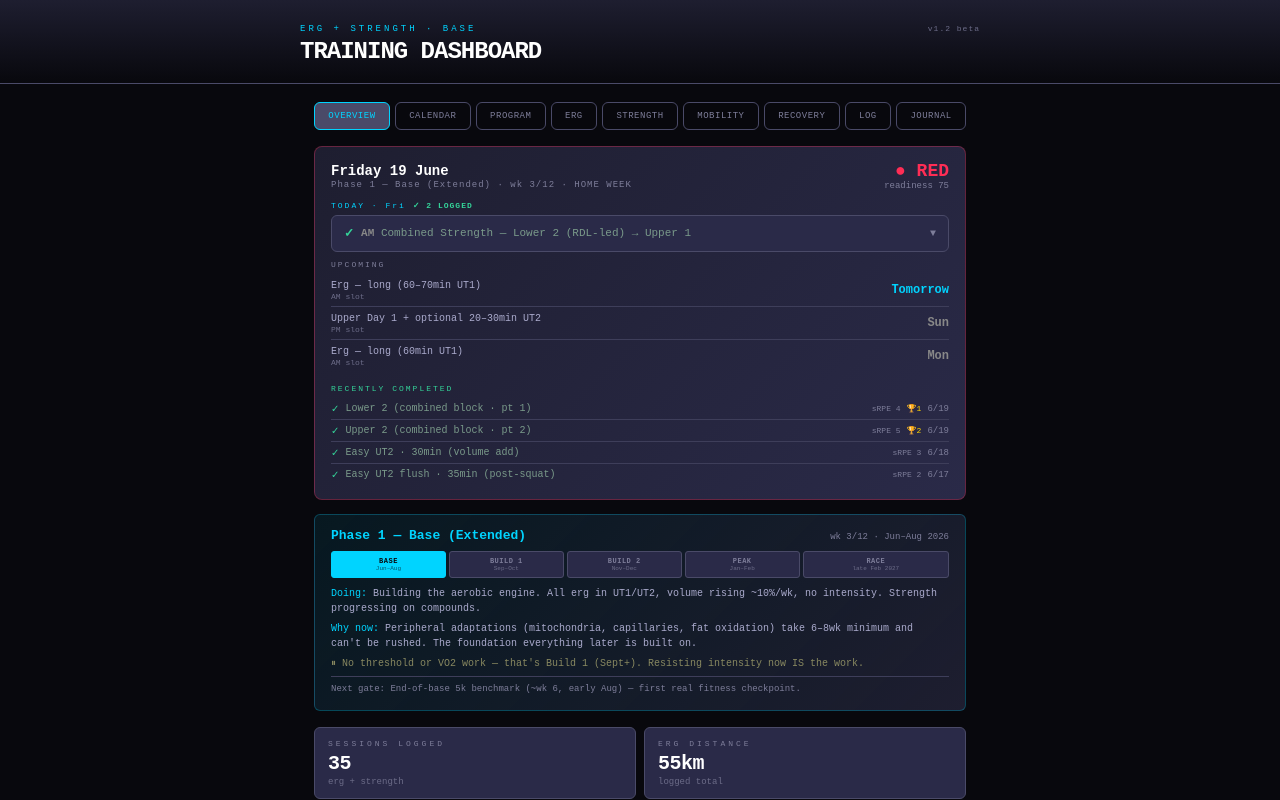
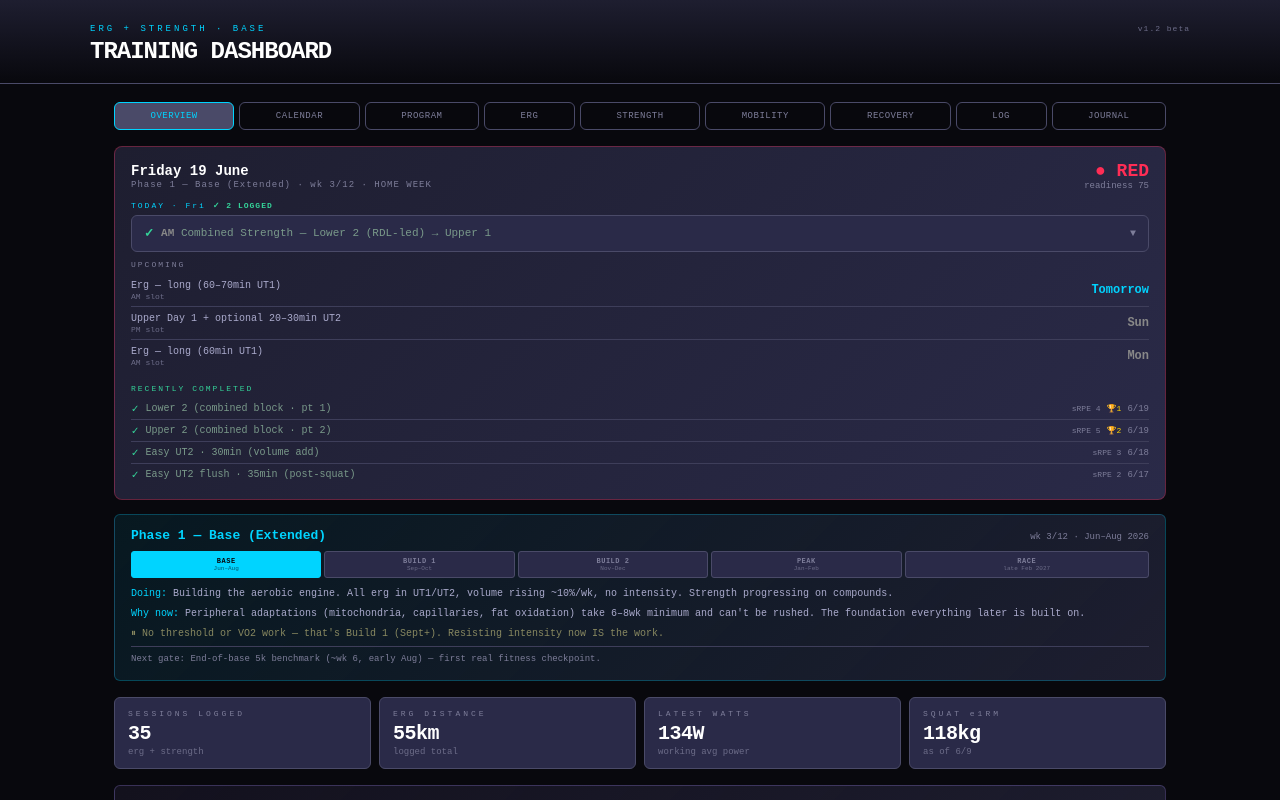
Before and after one commit to skizzy1986/erg-dashboard, a React (Vite) app: page / in a window 1280 px wide. Shown: the top 800 px of the page. Built offline with nearby package versions, Linux system fonts and the light colour scheme.

Commit message:
Responsive desktop layout

```diff
--- a/src/erg-dashboard.jsx
+++ b/src/erg-dashboard.jsx
@@ -2203,10 +2203,21 @@ export default function App() {
   const [progTab, setProgTab]   = useState("phases"); // phases | week | year
   const [nowTick, setNowTick]   = useState(new Date()); // for date-awareness (day rollover)
   const [mobOpen, setMobOpen]   = useState(null); // which mobility routine is expanded
+  const [vw, setVw]             = useState(typeof window !== "undefined" ? window.innerWidth : 1200); // viewport width → responsive layout
   useEffect(() => {
     const t = setInterval(() => setNowTick(new Date()), 60000); // once a minute is plenty
     return () => clearInterval(t);
   }, []);
+  useEffect(() => {
+    if (typeof window === "undefined") return;
+    const onResize = () => setVw(window.innerWidth);
+    window.addEventListener("resize", onResize);
+    return () => window.removeEventListener("resize", onResize);
+  }, []);
+  // Responsive breakpoints: wider container on desktop, multi-column where it helps.
+  const isWide = vw >= 900;      // desktop — use the extra width
+  const isMid  = vw >= 600;      // tablet
+  const containerMax = isWide ? 1100 : 680;
 
   const loadData       = calcTrainingLoad(DAILY_TSS);
   const latest         = loadData[loadData.length - 1];
@@ -2233,7 +2244,7 @@ export default function App() {
         background:"linear-gradient(180deg,#1e1e30 0%,#08080d 100%)",
         borderBottom:"1px solid #4a4a68", padding:"24px 14px 18px", boxSizing:"border-box", width:"100%",
       }}>
-        <div style={{ maxWidth:680, margin:"0 auto", boxSizing:"border-box", width:"100%" }}>
+        <div style={{ maxWidth:containerMax, margin:"0 auto", boxSizing:"border-box", width:"100%" }}>
           <div style={{ display:"flex", justifyContent:"space-between", alignItems:"baseline", gap:8 }}>
             <div style={{ fontSize:9, letterSpacing:3, color:"#00d4ff", marginBottom:4, minWidth:0 }}>ERG + STRENGTH · BASE</div>
             <div style={{ fontSize:8, letterSpacing:1, color:"#6c6c88", flexShrink:0 }}>v1.2 beta</div>
@@ -2242,7 +2253,7 @@ export default function App() {
         </div>
       </div>
 
-      <div style={{ maxWidth:680, margin:"0 auto", padding:"0 14px", boxSizing:"border-box", width:"100%" }}>
+      <div style={{ maxWidth:containerMax, margin:"0 auto", padding: isWide ? "0 24px" : "0 14px", boxSizing:"border-box", width:"100%" }}>
 
         {/* NAV */}
         <div style={{ display:"flex", flexWrap:"wrap", gap:5, margin:"18px 0 16px" }}>
@@ -2288,7 +2299,7 @@ export default function App() {
                 <span style={{ color:"#00d4ff", fontWeight:700 }}>YOUR WEEKS · </span>
                 {todayCycle.label.split("—")[0].trim()} · {PHASE_CONTEXT.phaseLabel}. <span style={{ color:"#34d399" }}>✓ done</span> · <span style={{ color:"#00d4ff" }}>● today</span> · upcoming.{sawSwitch ? " Roster switches mid-view (home↔FIFO)." : ""}
               </div>
-              <div style={{ display:"flex", flexDirection:"column", gap:8 }}>
+              <div style={{ display: isWide ? "grid" : "flex", gridTemplateColumns: isWide ? "1fr 1fr" : undefined, flexDirection:"column", gap:8 }}>
                 {days.map((d,i)=>{
                   const sessions = daySessions(d.sess);
                   const railObj = { top:d.dow.toUpperCase(), big:d.date.getDate(), bottom:monthNames[d.date.getMonth()] };
@@ -3131,7 +3142,7 @@ export default function App() {
             </div>
 
             {/* Stats */}
-            <div style={{ display:"grid", gridTemplateColumns:"repeat(2,1fr)", gap:8, marginBottom:16 }}>
+            <div style={{ display:"grid", gridTemplateColumns:`repeat(${isWide?4:2},1fr)`, gap:8, marginBottom:16 }}>
               {[
                 ["SESSIONS LOGGED", totalSessions, "erg + strength"],
                 ["ERG DISTANCE", `${(totalErgDist/1000).toFixed(0)}km`, "logged total"],
@@ -3763,7 +3774,7 @@ export default function App() {
                   </div>
 
                   {/* Current metrics */}
-                  <div style={{ display:"grid", gridTemplateColumns:"repeat(2,1fr)", gap:8, marginBottom:12 }}>
+                  <div style={{ display:"grid", gridTemplateColumns:`repeat(${isWide?4:2},1fr)`, gap:8, marginBottom:12 }}>
                     {[
                       ["RESTING HR", `${today.rhr} bpm`, `baseline ${RHR_BASELINE}`, today.rhr <= RHR_BASELINE + 2 ? "#34d399" : today.rhr <= RHR_BASELINE + 5 ? "#ffd700" : "#ff2d55"],
                       ["HRV", today.hrv != null ? `${today.hrv} ms` : "—", today.hrv != null ? `baseline ${HRV_BASELINE}` : "needs overnight wear", today.hrv == null ? "#6c6c88" : today.hrv >= HRV_BASELINE - 3 ? "#34d399" : today.hrv >= HRV_BASELINE - 8 ? "#ffd700" : "#ff2d55"],
@@ -3935,7 +3946,7 @@ export default function App() {
               ))}
               <div style={{ fontSize:8, color:"#7e7e9a", lineHeight:1.5, marginTop:6, fontStyle:"italic" }}>Over-rating easy work is the common error — anchor to the talk test. TRIANGULATION: sRPE (felt) + Strava RE (HR-dist) + watts/HR (output) cross-checked every session. All agree = confidence; diverge = early fatigue/stress signal.</div>
             </div>
-            <div style={{ display:"flex", flexDirection:"column", gap:6 }}>
+            <div style={{ display: isWide ? "grid" : "flex", gridTemplateColumns: isWide ? "1fr 1fr" : undefined, flexDirection:"column", gap:6, alignItems: isWide ? "start" : undefined }}>
               {sessionLog.slice().reverse().map((entry,i)=>(
                 <LogEntry key={`${entry.date}-${entry.label}-${i}`} entry={entry} />
               ))}
```
